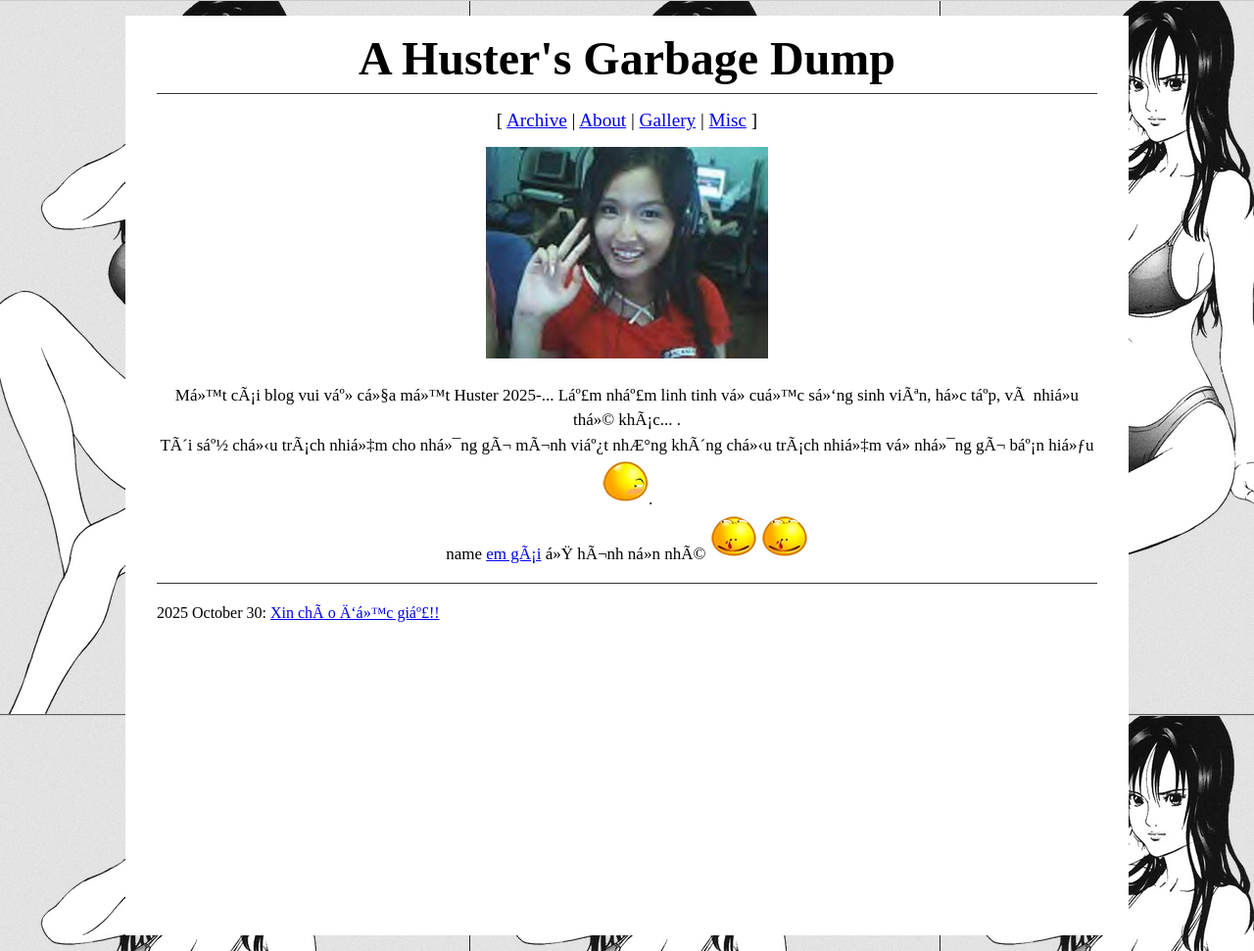
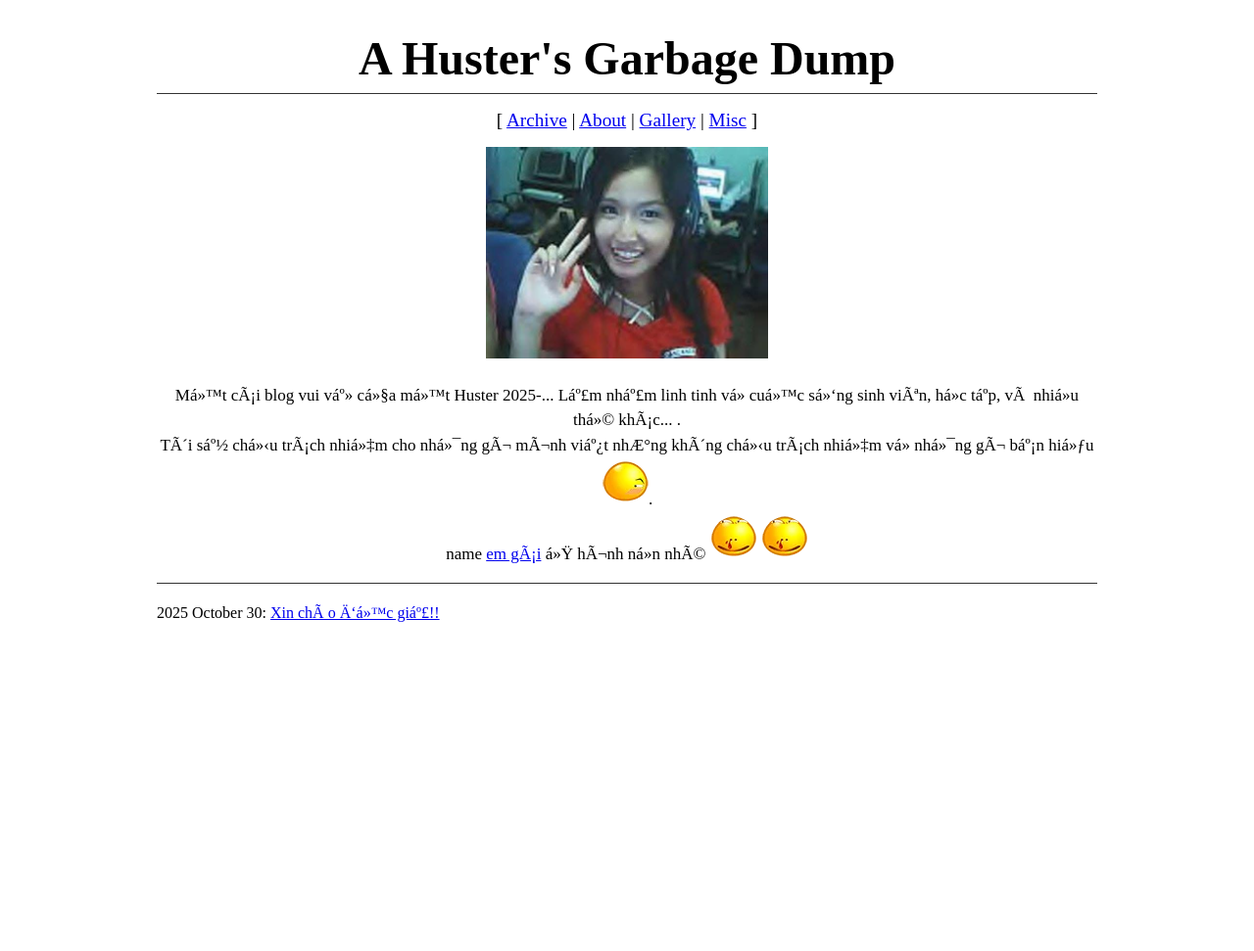
Before and after one commit to pqceek7/pqceek7.github.io, a Jekyll site: the page built from index.html, in a window 1280 px wide. Shown: the whole page at 98% size. Built offline with Jekyll 4.4.1, drawn with Linux system fonts in a browser that asks for light colours.

Commit message:
Remove background image from body
Removed background image from body style.

```diff
--- a/_sass/base.scss
+++ b/_sass/base.scss
@@ -2,9 +2,6 @@ $backgroundColor: #ffffff;
 $bodyColor: #000000;
 $bodyFont: -apple-system,BlinkMacSystemFont,"Segoe UI",Helvetica,Arial,sans-serif,"Apple Color Emoji","Segoe UI Emoji","Segoe UI Symbol";
 
-body {
-  background-image: url("/images/gantzwallpaper.webp");
-}
 
 .main-body{
   background-color: $backgroundColor;
```
